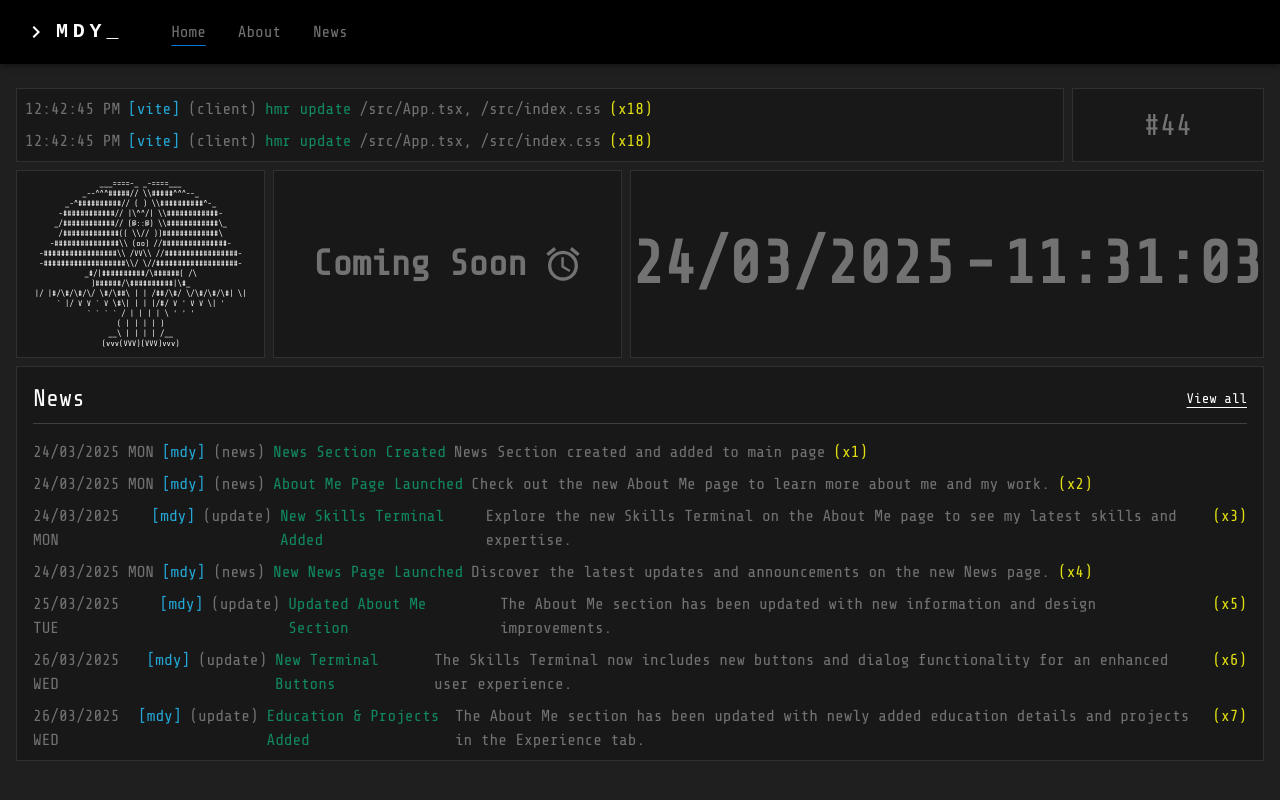
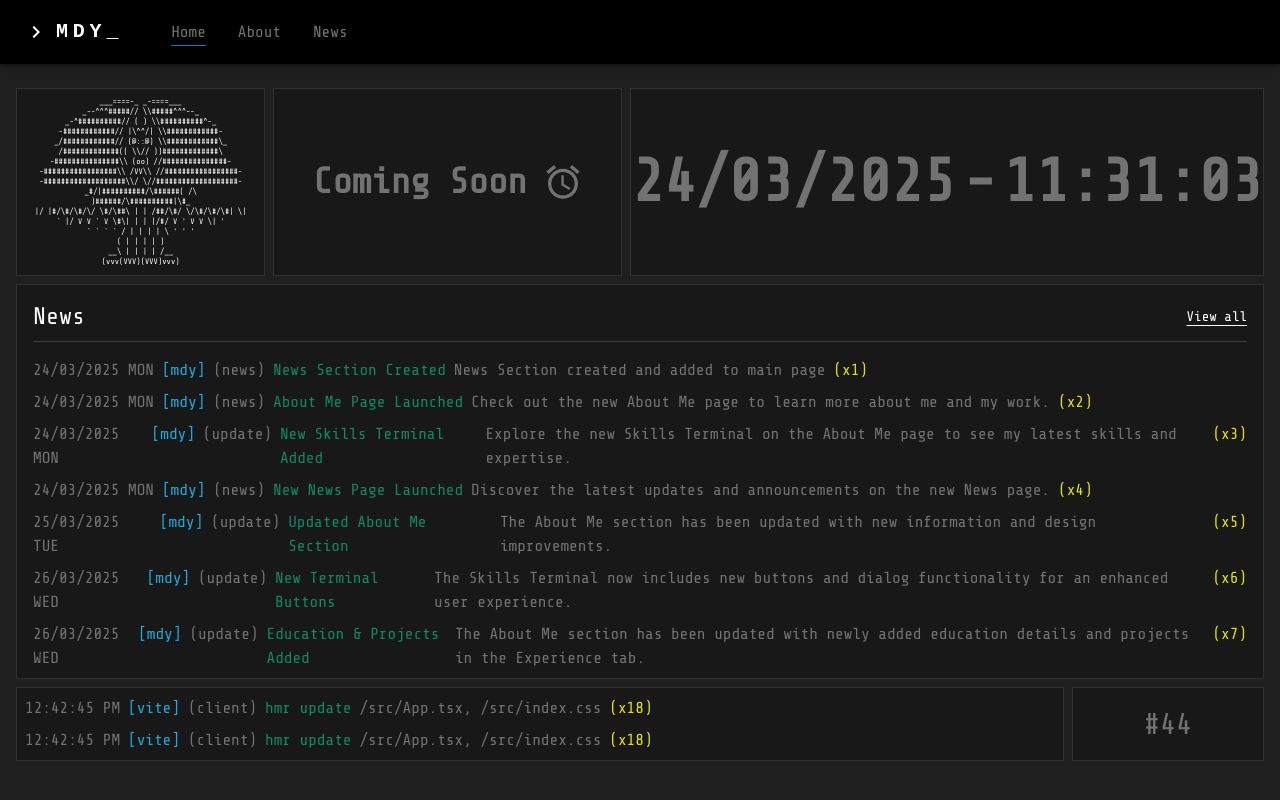
Before and after one commit to dgndds/portfolio, a React (Vite) app: page / in a window 1280 px wide. Built offline with nearby package versions, Linux system fonts and the light colour scheme.

Commit message:
move console demo to bottom of main page

```diff
--- a/src/pages/Main.tsx
+++ b/src/pages/Main.tsx
@@ -7,14 +7,6 @@ import AsciiArt from "../components/Fragments/cards/AsciiArt";
 const Main = () => {
   return (
     <div className="flex flex-col gap-2 h-full px-4 overflow-hidden">
-      <div className="flex gap-2">
-        <ConsoleDemo />
-
-        <div className="w-48 flex items-center justify-center bg-background-dark border border-primary-border-dark text-primary font-tech-mono text-3xl">
-          #44
-        </div>
-      </div>
-
       <div className="flex gap-2 align-stretch">
         <div className="w-[250px]">
           <AsciiArt />
@@ -30,6 +22,14 @@ const Main = () => {
       <div>
         <News />
       </div>
+
+      <div className="flex gap-2">
+        <ConsoleDemo />
+
+        <div className="w-48 flex items-center justify-center bg-background-dark border border-primary-border-dark text-primary font-tech-mono text-3xl">
+          #44
+        </div>
+      </div>
     </div>
   );
 };
```
